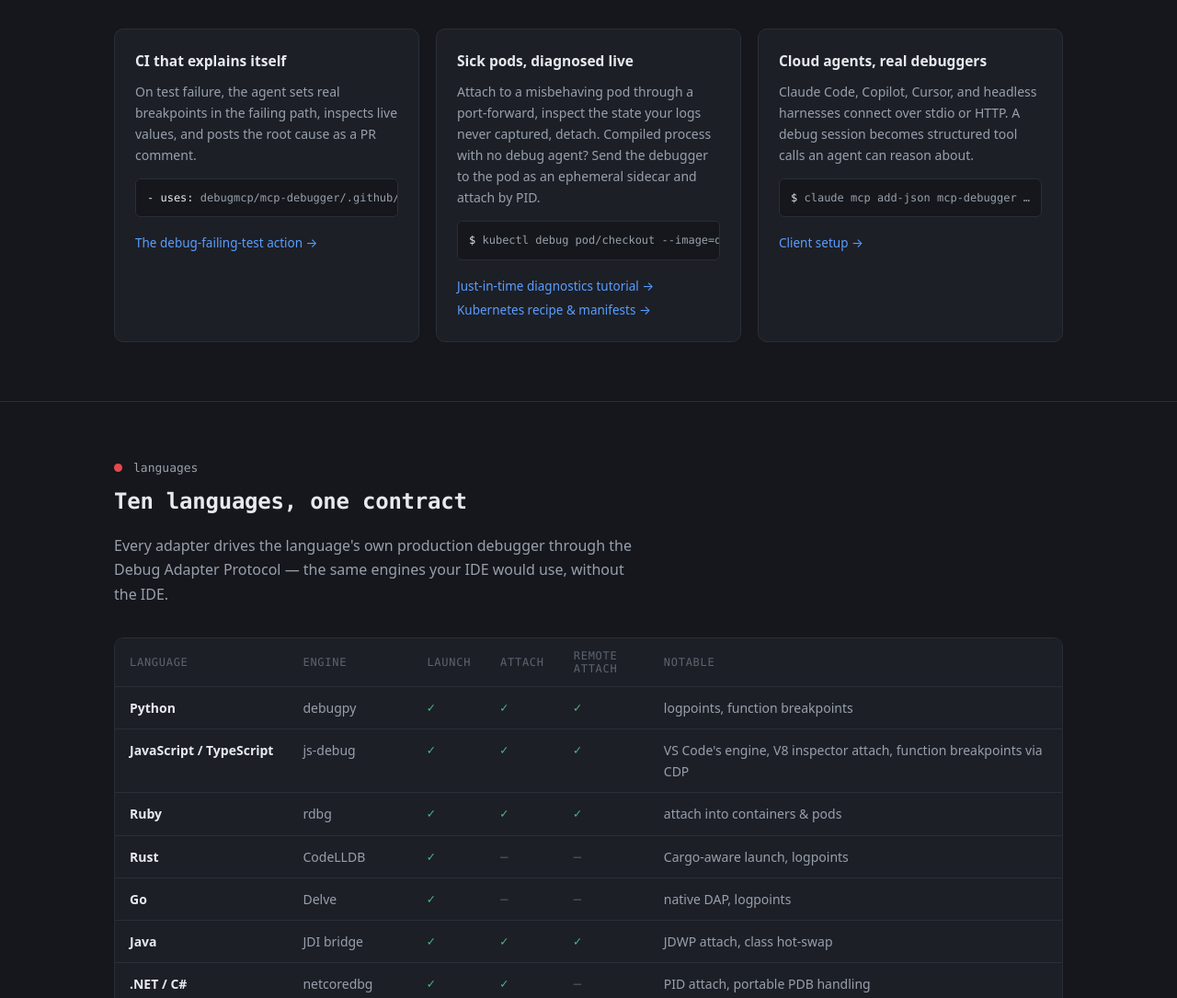
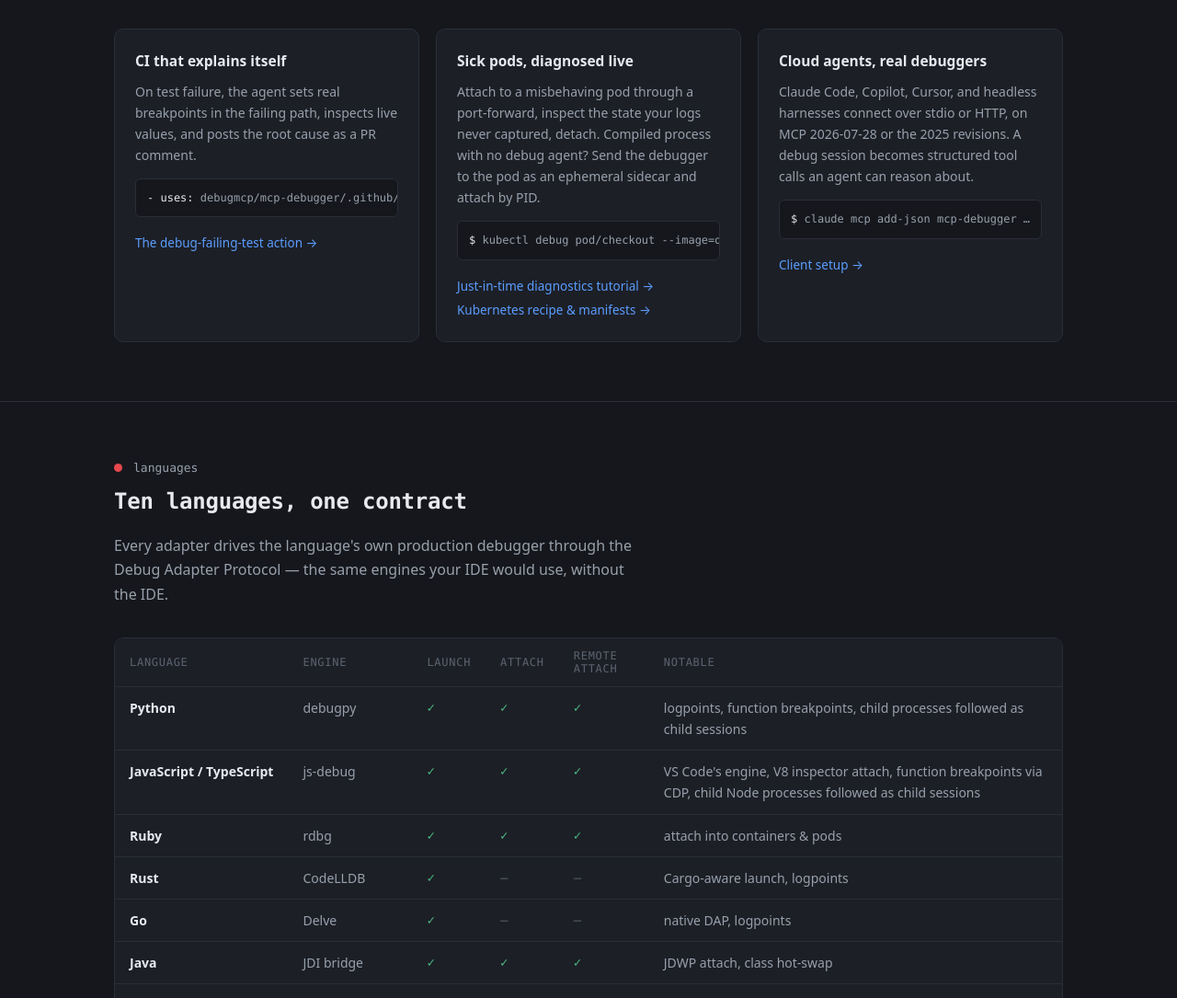
Before and after one commit to debugmcp/website, a plain HTML site: page index.html in a window 1280 px wide. Shown: the part 855-1940 px from the top of the page at 92% size. Drawn offline with Linux system fonts and the light colour scheme.

Commit message:
content: child sessions and the 2026-07-28 protocol for v0.27.0 (#3)
Merged after v0.27.0 was published and verified on 2026-11-27 (release run 46027079905; npm latest 0.27.0), on the owner's instruction to update the website for the release.

Co-Authored-By: Claude Fable 5.2 <noreply@anthropic.com>
Claude-Session: https://claude.ai/code/session_015BDrn82vMcRzWFDD9aUbZs

```diff
--- a/index.html
+++ b/index.html
@@ -190,7 +190,7 @@
       </div>
       <div class="card">
         <h3>Cloud agents, real debuggers</h3>
-        <p>Claude Code, Copilot, Cursor, and headless harnesses connect over stdio or HTTP. A debug session becomes structured tool calls an agent can reason about.</p>
+        <p>Claude Code, Copilot, Cursor, and headless harnesses connect over stdio or HTTP, on MCP 2026-07-28 or the 2025 revisions. A debug session becomes structured tool calls an agent can reason about.</p>
         <pre><b>$</b> claude mcp add-json mcp-debugger …</pre>
         <a href="https://github.com/debugmcp/mcp-debugger#for-claude-code-cli">Client setup →</a>
       </div>
@@ -206,8 +206,8 @@
     <div class="tbl-scroll"><table>
       <thead><tr><th>Language</th><th>Engine</th><th>Launch</th><th>Attach</th><th>Remote attach</th><th>Notable</th></tr></thead>
       <tbody>
-        <tr><td>Python</td><td class="eng">debugpy</td><td class="y">✓</td><td class="y">✓</td><td class="y">✓</td><td>logpoints, function breakpoints</td></tr>
-        <tr><td>JavaScript / TypeScript</td><td class="eng">js-debug</td><td class="y">✓</td><td class="y">✓</td><td class="y">✓</td><td>VS Code's engine, V8 inspector attach, function breakpoints via CDP</td></tr>
+        <tr><td>Python</td><td class="eng">debugpy</td><td class="y">✓</td><td class="y">✓</td><td class="y">✓</td><td>logpoints, function breakpoints, child processes followed as child sessions</td></tr>
+        <tr><td>JavaScript / TypeScript</td><td class="eng">js-debug</td><td class="y">✓</td><td class="y">✓</td><td class="y">✓</td><td>VS Code's engine, V8 inspector attach, function breakpoints via CDP, child Node processes followed as child sessions</td></tr>
         <tr><td>Ruby</td><td class="eng">rdbg</td><td class="y">✓</td><td class="y">✓</td><td class="y">✓</td><td>attach into containers &amp; pods</td></tr>
         <tr><td>Rust</td><td class="eng">CodeLLDB</td><td class="y">✓</td><td class="n">—</td><td class="n">—</td><td>Cargo-aware launch, logpoints</td></tr>
         <tr><td>Go</td><td class="eng">Delve</td><td class="y">✓</td><td class="n">—</td><td class="n">—</td><td>native DAP, logpoints</td></tr>
@@ -218,7 +218,7 @@
         <tr><td>Dart / Flutter</td><td class="eng">SDK debug adapters</td><td class="y">✓</td><td class="y">✓</td><td class="y">✓</td><td>Dart programs and tests, Flutter apps and tests on desktop, web, Android and the iOS simulator; hot reload and hot restart; attach by VM-service URI or Android device</td></tr>
       </tbody>
     </table></div>
-    <p class="note">Plus a mock adapter for testing agent integrations without any toolchain installed. <b>Logpoints</b> — log a value and keep running, never pausing — work on Python, JavaScript, Go, Rust, C/C++, COBOL and Dart/Flutter. <b>Function breakpoints</b> work on every adapter except Ruby and Dart/Flutter. Breakpoints can be addressed by <b>statement content</b> (<code>statement:</code>), by <b>symbol</b> (<code>function:</code>), or by line with an <code>expectedContent</code> assertion — anchors that survive the agent's own edits and re-resolve across a relaunch. Launch sessions pause on uncaught exceptions by default (Ruby excepted — rdbg has no uncaught-only filter). npm installs pull only your platform's CodeLLDB build, so Rust and C/C++ work out of the box on Windows, macOS and Linux.</p>
+    <p class="note">Plus a mock adapter for testing agent integrations without any toolchain installed. <b>Logpoints</b> — log a value and keep running, never pausing — work on Python, JavaScript, Go, Rust, C/C++, COBOL and Dart/Flutter. <b>Function breakpoints</b> work on every adapter except Ruby and Dart/Flutter. Breakpoints can be addressed by <b>statement content</b> (<code>statement:</code>), by <b>symbol</b> (<code>function:</code>), or by line with an <code>expectedContent</code> assertion — anchors that survive the agent's own edits and re-resolve across a relaunch. Launch sessions pause on uncaught exceptions by default (Ruby excepted — rdbg has no uncaught-only filter). A Python or JavaScript launch follows the processes it starts: each becomes a child session, and waiting on the parent returns whichever one stopped. npm installs pull only your platform's CodeLLDB build, so Rust and C/C++ work out of the box on Windows, macOS and Linux.</p>
   </div>
 </section>
 
```
